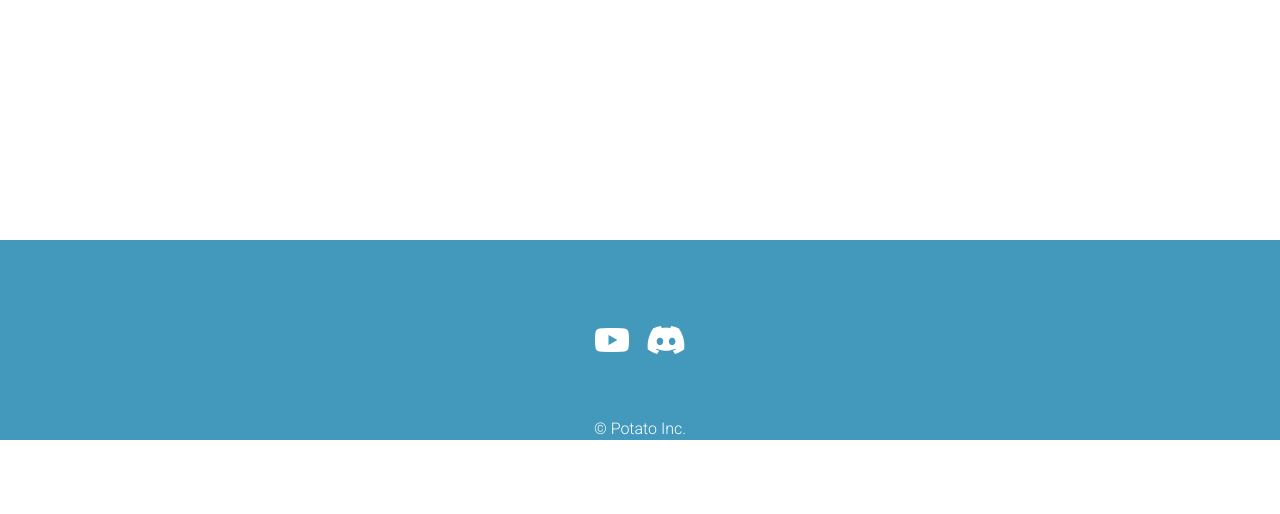
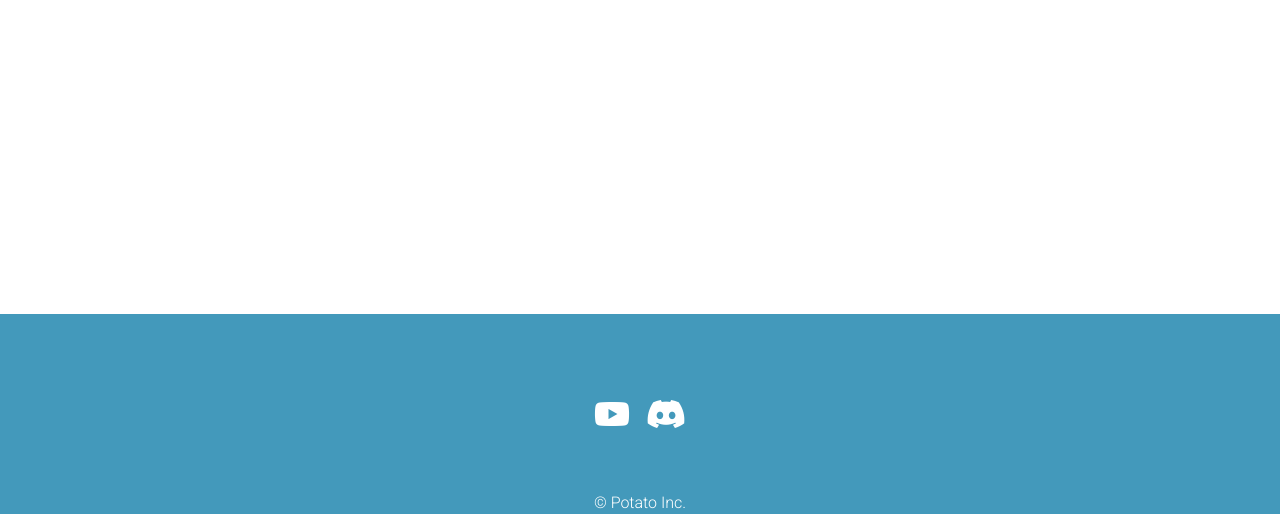
Before and after one commit to PotatoFleet/GlobalBlog, a Django app: page / in a window 1280 px wide. Shown: the part 560-1074 px from the top of the page. Before the commit the page ends 1000 px from the top, so only its background shows below. Run offline with Django 3.2, Linux system fonts and the light colour scheme; data that the repository does not hold is empty.

Commit message:
updated footer styling

```diff
--- a/blog/static/css/base.css
+++ b/blog/static/css/base.css
@@ -10,6 +10,7 @@
 
 body {
   margin: 0;
+  padding: 0;
   min-height: 100vh;
   overflow-x: hidden;
 }
@@ -79,8 +80,7 @@ body {
 }
 
 .footer {
-  position: absolute;
-  bottom: -25vh;
+  position: relative;
   width: 100vw;
   height: 25vh;
   background: rgb(var(--primary-clr));
--- a/blog/static/css/sent.css
+++ b/blog/static/css/sent.css
@@ -24,3 +24,8 @@
 #home-btn:hover {
   background-color: rgb(17, 110, 17);
 }
+
+.footer {
+  position: absolute;
+  bottom: -25vh;
+}
--- a/blog/templates/base.html
+++ b/blog/templates/base.html
@@ -46,8 +46,6 @@
     {% endblock %}
 
     <!-- Footer -->
-
-</body>
     <div class="footer">
         <div class="social">
             <a href="https://www.youtube.com/channel/UCg7O8PQNdHRQOflj6gO2TDA" target="_blank">
@@ -59,4 +57,5 @@
         </div>
         <div class="copyright">&#169; Potato Inc.</div>
     </div>
+</body>
 </html>
```
